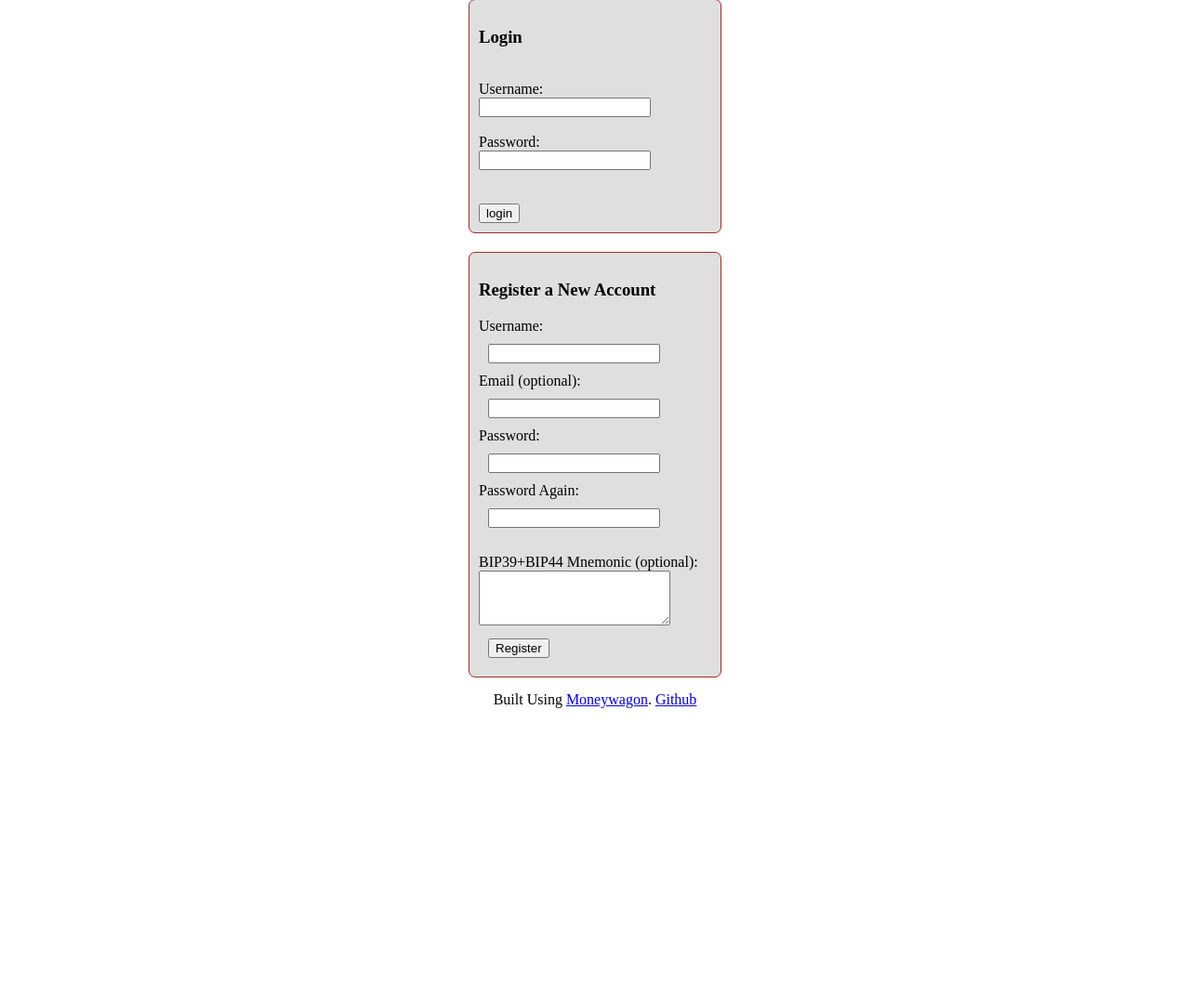
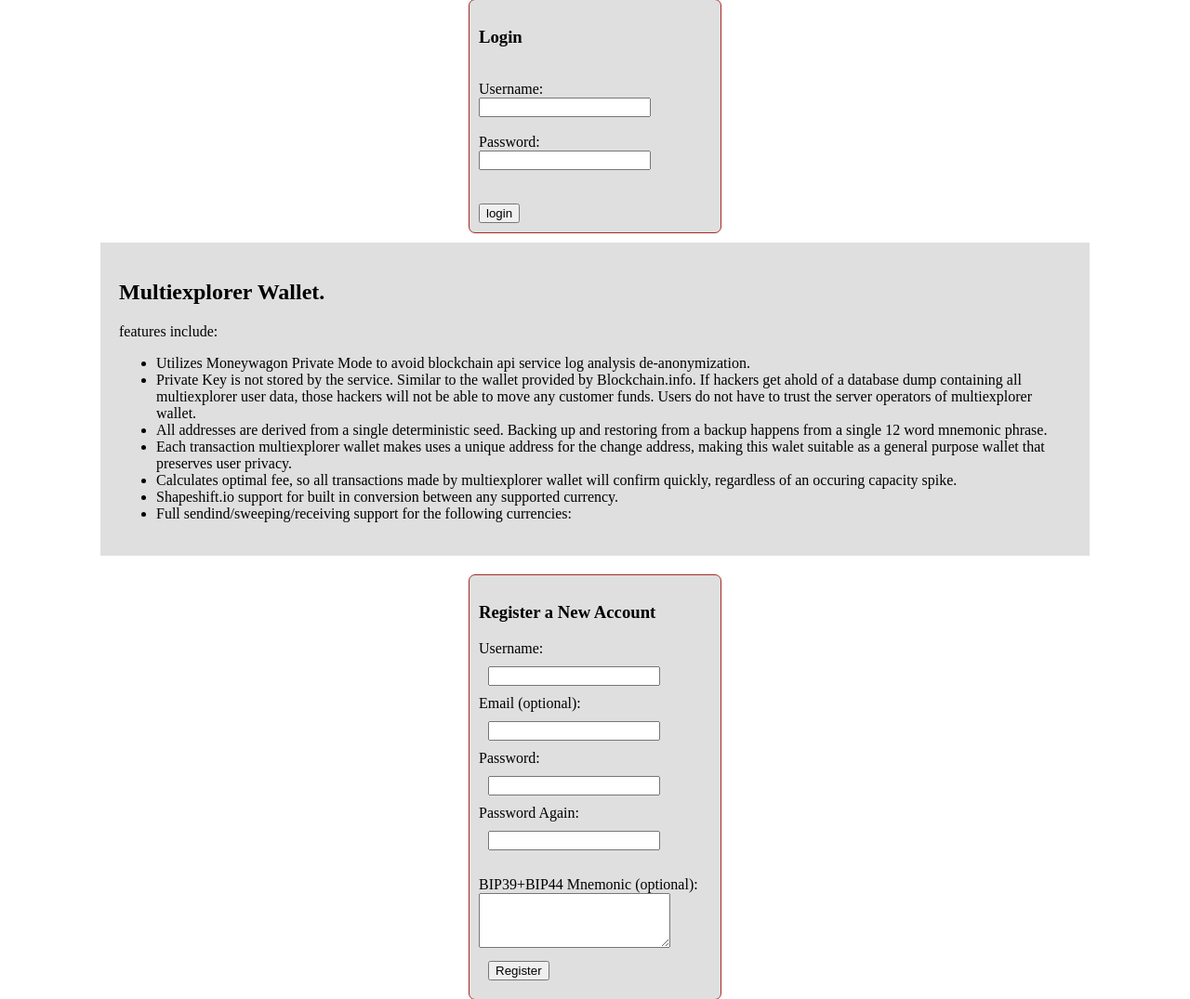
Before and after one commit to priestc/MultiExplorer, a Django app: template multiexplorer/wallet/templates/wallet_home.html in a window 1280 px wide. Shown: the part 166-1241 px from the top of the page at 93% size. Before the commit the page ends 928 px from the top, so only its background shows below. Run offline with Django 3.2, Linux system fonts and the light colour scheme; the template is opened without the code that fills it, so the values that code supplies are empty; parts of the project's set-up code (start-up, migrations or seed data) failed here and were passed over; some libraries are stand-ins or nearby versions.

Commit message:
added basic landing page listing some features

```diff
--- a/multiexplorer/wallet/static/blockchain.js
+++ b/multiexplorer/wallet/static/blockchain.js
@@ -201,11 +201,11 @@ function follow_onchain_exchange(deposit_crypto, deposit_amount, withdraw_crypto
                 withdraw_exchange_area.hide();
                 follow_unconfirmed(withdraw_crypto, txid, withdraw_amount);
             }
-        }).fail(function(jqXHR) {
+        }).fail(function(jqXHR, responseText) {
             if(jqXHR.responseJSON) {
                 deposit_exchange_area.find(".error_area").text(jqXHR.responseJSON.error);
             } else {
-                deposit_exchange_area.find(".error_area").text("Network Error");
+                deposit_exchange_area.find(".error_area").text(responseText);
             }
             follow_onchain_exchange(
                 deposit_crypto, deposit_amount, withdraw_crypto,
@@ -218,7 +218,6 @@ function follow_onchain_exchange(deposit_crypto, deposit_amount, withdraw_crypto
 function follow_unconfirmed(crypto, txid, amount) {
     // Takes care of hiding and showing the "unconfirmed" box at the top.
 
-    console.log("following unconfirmed with amount:", amount, crypto);
     var box = $(".crypto_box[data-currency=" + crypto + "]");
     var area = box.find(".unconfirmed_area").show();
     var local_amount = amount;
--- a/multiexplorer/wallet/static/wallet.css
+++ b/multiexplorer/wallet/static/wallet.css
@@ -257,3 +257,12 @@ button {
     color: black;
     padding: 3px;
 }
+
+#landing_page {
+    max-width: 80%;
+    min-width: 250px;
+    margin: 10px auto 10px auto;
+    text-align: left;
+    background: #dfdfdf;
+    padding: 20px;
+}
--- a/multiexplorer/wallet/templates/login.html
+++ b/multiexplorer/wallet/templates/login.html
@@ -1,3 +1,6 @@
+{% load staticfiles %}
+
+<div id="wallet_front_screen">
     <div class="center_box" id="login_box">
         <form id="login_form" method="post">
             <h3>Login {% if user.is_authenticated %} as {{ user.username }} <a href="/logout">Log Out</a>{% endif %}</h3>
@@ -7,9 +10,53 @@
             Password: <input type="password" name="password" id="password"><br>
             <br><br>
             <input type="submit" value="login">
+        </form>
 
-    </form>
     </div>
+
+    <div id="landing_page">
+        <h2>Multiexplorer Wallet.</h2>
+
+        features include:
+        <ul>
+            <li>Utilizes Moneywagon Private Mode to avoid
+                blockchain api service log analysis de-anonymization.
+            </li>
+            <li>
+                Private Key is not stored by the service. Similar to the wallet
+                provided by Blockchain.info. If hackers get ahold of a database
+                dump containing all multiexplorer user data,
+                those hackers will not be able to move any customer funds.
+                Users do not have to trust the server operators of multiexplorer wallet.
+            </li>
+            <li>
+                All addresses are derived from a single deterministic seed. Backing up and restoring
+                from a backup happens from a single 12 word mnemonic phrase.
+            </li>
+            <li>
+                Each transaction multiexplorer wallet makes uses a unique address for the change
+                address, making this walet suitable as a general purpose wallet that preserves
+                user privacy.
+            </li>
+            <li>
+                Calculates optimal fee, so all transactions made by multiexplorer wallet will
+                confirm quickly, regardless of an occuring capacity spike.
+            </li>
+            <li>
+                Shapeshift.io support for built in conversion between any supported currency.
+            </li>
+            <li>
+                Full sendind/sweeping/receiving support for the following currencies:
+                <ul>
+                    {% for data in crypto_data %}
+                    <li><img src="{% static data.logo %}" style="width: 35px; height: 35px"> {{ data.code|upper }} - {{data.name }}</li>
+                    {% endfor %}
+                </ul>
+            </li>
+        </ul>
+    </div>
+</div>
+
 <script>
 var raw_password = undefined;
 var raw_mnemonic = undefined;
@@ -18,7 +65,7 @@ $("#login_form").submit(function(event) {
     var username = $(this).find("input[name=username]").val();
     raw_password = $(this).find("input[name=password]").val();
 
-    $("#register_box, #login_box").hide();
+    $("#register_box, #wallet_front_screen").hide();
     $("#loading_screen").show();
 
     $.ajax({
@@ -38,7 +85,7 @@ $("#login_form").submit(function(event) {
         fill_in_settings(response.wallet_settings);
     }).fail(function(jqXHR) {
         $("#login_error").text(jqXHR.responseText);
-        $("#register_box, #login_box").show();
+        $("#register_box, #wallet_front_screen").show();
         $("#loading_screen").hide();
     });
 
--- a/multiexplorer/wallet/templates/wallet_home.html
+++ b/multiexplorer/wallet/templates/wallet_home.html
@@ -207,6 +207,7 @@
 </div>
 
 <div id="settings_part" style="display: none">
+    <button id="cancel_settings">&larr; Back to wallets</button>
     <form id="settings_form">
         Display Local Currency:<br>
         <select name="display_fiat">
```
Lines whose indentation alone changed are shown as unchanged.
